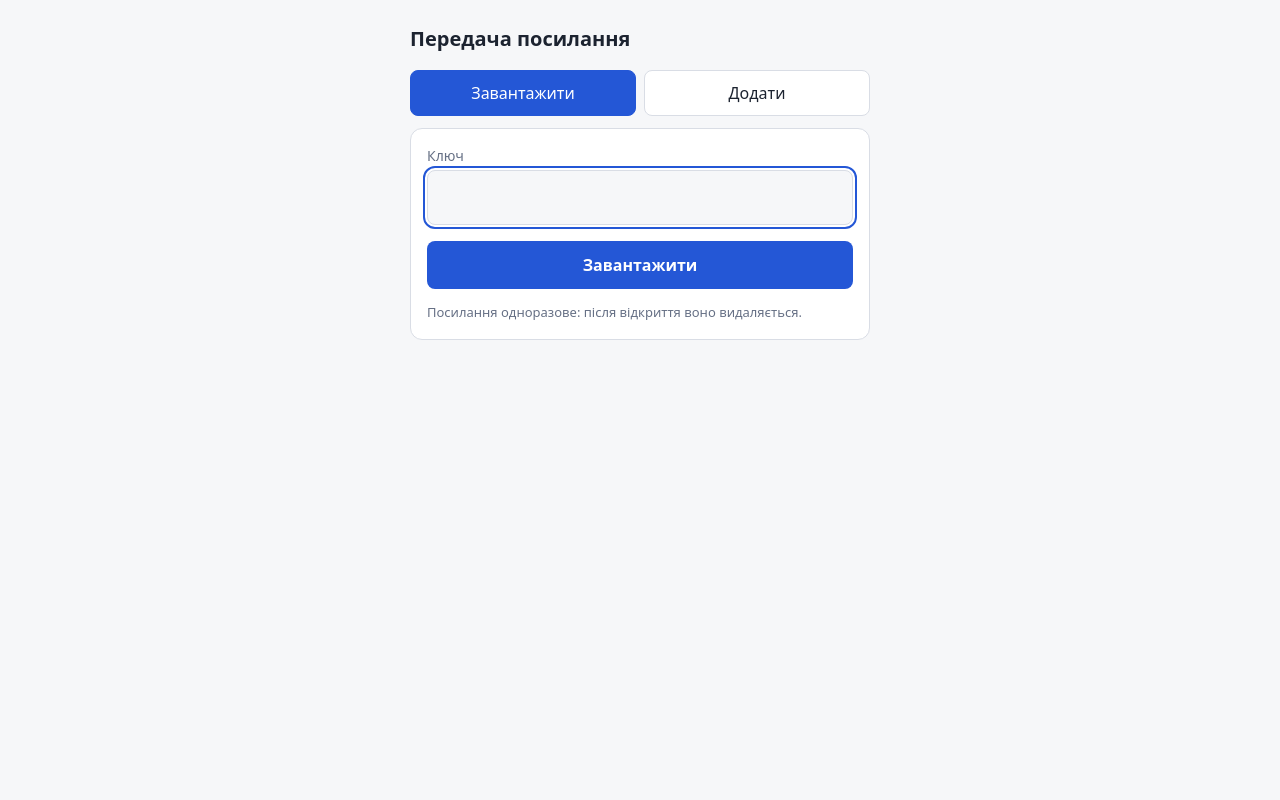
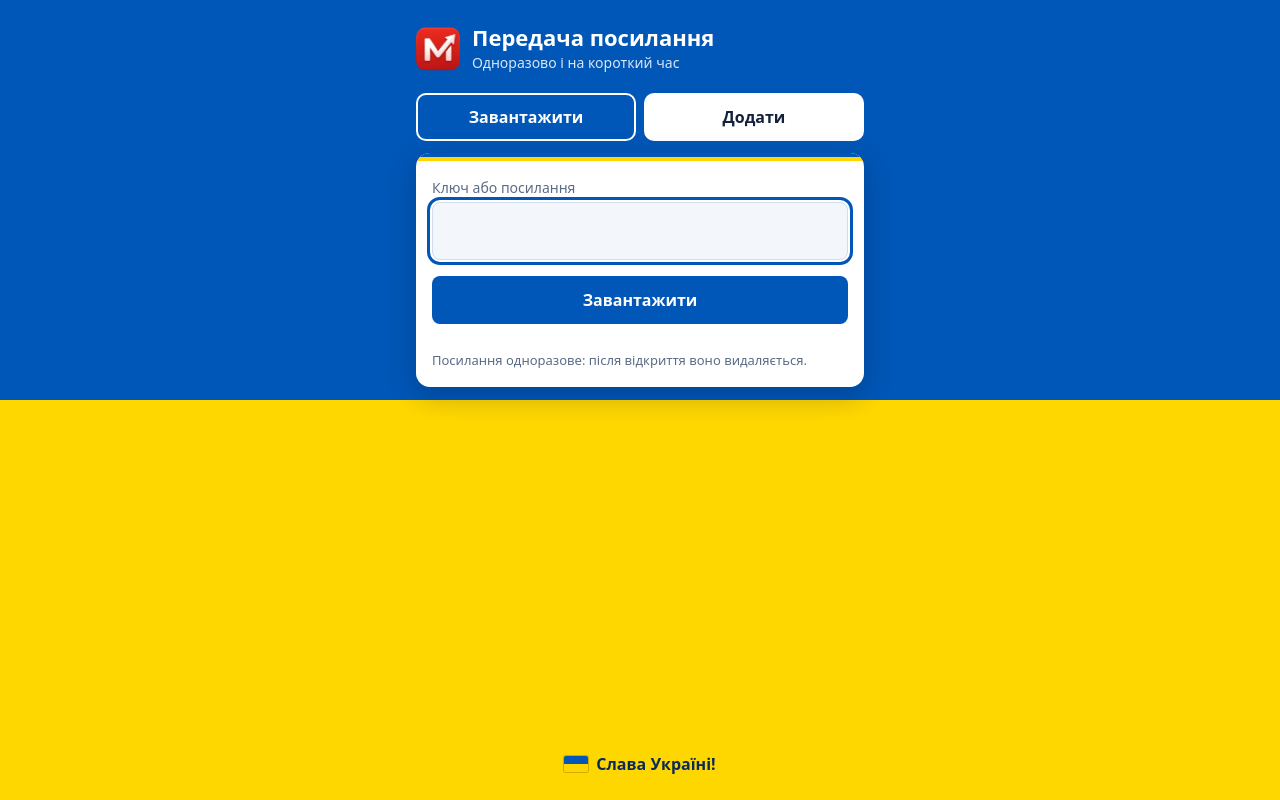
Before and after one commit to djserega/shortlink-app-io, a plain HTML site: page web/index.html in a window 1280 px wide. Drawn offline with Linux system fonts and the light colour scheme.

Commit message:
update UI

```diff
--- a/web/index.html
+++ b/web/index.html
@@ -5,60 +5,105 @@
 <meta name="viewport" content="width=device-width, initial-scale=1">
 <meta name="robots" content="noindex, nofollow">
 <meta name="referrer" content="no-referrer">
+<meta name="theme-color" content="#0057b7">
 <title>Передача посилання</title>
+<link rel="icon" href="favicon.ico" sizes="any">
+<link rel="icon" type="image/png" href="icon.png">
+<link rel="apple-touch-icon" href="apple-touch-icon.png">
 <style>
   :root {
-    --bg: #f6f7f9; --card: #fff; --text: #1c2330; --muted: #667085;
-    --line: #d9dde5; --accent: #2457d6; --accent-text: #fff; --ok: #137a3b; --err: #b42318;
+    --blue: #0057b7; --yellow: #ffd700;
+    --card: #ffffff; --text: #14213d; --muted: #5b6b86; --line: #d3dcec; --field: #f3f6fb;
+    --btn: #0057b7; --btn-text: #ffffff; --ring: #0057b7; --ok: #137a3b; --err: #b42318;
   }
   @media (prefers-color-scheme: dark) {
     :root {
-      --bg: #12151b; --card: #1b2029; --text: #e7eaf0; --muted: #98a2b3;
-      --line: #2e3542; --accent: #6d97ff; --accent-text: #0b1220; --ok: #4ade80; --err: #f87171;
+      --card: #0f1b33; --text: #e9f0ff; --muted: #9db0d0; --line: #27385c; --field: #0a1426;
+      --btn: #ffd700; --btn-text: #0b1a33; --ring: #ffd700; --ok: #4ade80; --err: #ff8a80;
     }
   }
   * { box-sizing: border-box; }
+  html { min-height: 100%; }
   body {
-    margin: 0; padding: 24px 16px; background: var(--bg); color: var(--text);
+    margin: 0; min-height: 100vh; display: flex; flex-direction: column;
+    /* прапор: синє зверху, жовте знизу */
+    background: linear-gradient(var(--blue) 50%, var(--yellow) 50%);
+    color: var(--text);
     font: 16px/1.5 system-ui, -apple-system, "Segoe UI", sans-serif;
   }
-  main { max-width: 460px; margin: 0 auto; }
-  h1 { font-size: 20px; margin: 0 0 16px; }
+  .wrap { width: 100%; max-width: 480px; margin: 0 auto; padding: 24px 16px; flex: 1; display: flex; flex-direction: column; }
+
+  header { display: flex; align-items: center; gap: 12px; color: #fff; margin-bottom: 20px; }
+  header img { width: 44px; height: 44px; border-radius: 10px; flex: none; }
+  header h1 { font-size: 22px; line-height: 1.2; margin: 0; }
+  header p { margin: 2px 0 0; font-size: 14px; opacity: .85; }
+
   .tabs { display: flex; gap: 8px; margin-bottom: 12px; }
   .tabs button {
-    flex: 1; padding: 10px; border: 1px solid var(--line); background: var(--card);
-    color: var(--text); border-radius: 8px; cursor: pointer; font: inherit;
+    flex: 1; padding: 10px; font: inherit; font-weight: 600; cursor: pointer;
+    color: var(--text); background: var(--card); border: 2px solid var(--card); border-radius: 10px;
   }
-  .tabs button[aria-selected="true"] { background: var(--accent); color: var(--accent-text); border-color: var(--accent); }
-  section { background: var(--card); border: 1px solid var(--line); border-radius: 12px; padding: 16px; }
+  .tabs button[aria-selected="true"] { background: var(--btn); color: var(--btn-text); border-color: var(--card); }
+
+  section {
+    background: var(--card); border-radius: 14px; padding: 20px 16px 16px; position: relative; overflow: hidden;
+    box-shadow: 0 8px 28px rgba(0, 20, 60, .28);
+  }
+  section::before { /* смужка-прапор угорі картки */
+    content: ""; position: absolute; inset: 0 0 auto 0; height: 8px;
+    background: linear-gradient(var(--blue) 50%, var(--yellow) 50%);
+  }
+  section { padding-top: 24px; }
+
   label { display: block; font-size: 14px; color: var(--muted); margin: 12px 0 4px; }
   label:first-of-type { margin-top: 0; }
   input {
-    width: 100%; padding: 10px; font: inherit; color: var(--text); background: var(--bg);
+    width: 100%; padding: 10px; font: inherit; color: var(--text); background: var(--field);
     border: 1px solid var(--line); border-radius: 8px;
   }
-  input:focus-visible, button:focus-visible { outline: 2px solid var(--accent); outline-offset: 2px; }
-  #key { font-size: 22px; letter-spacing: .15em; text-align: center; text-transform: lowercase; }
+  input:focus-visible, button:focus-visible, a:focus-visible { outline: 3px solid var(--ring); outline-offset: 2px; }
+  .tabs button:focus-visible { outline-color: #fff; }
+  #key { font-size: 24px; letter-spacing: .2em; text-align: center; text-transform: lowercase; }
+
   .go {
-    width: 100%; margin-top: 16px; padding: 12px; font: inherit; font-weight: 600;
-    background: var(--accent); color: var(--accent-text); border: 0; border-radius: 8px; cursor: pointer;
+    width: 100%; margin-top: 16px; padding: 12px; font: inherit; font-weight: 700;
+    background: var(--btn); color: var(--btn-text); border: 0; border-radius: 8px; cursor: pointer;
   }
   .go[disabled] { opacity: .6; cursor: wait; }
-  .msg { margin-top: 14px; font-size: 14px; word-break: break-all; }
+  .msg { margin-top: 14px; font-size: 14px; word-break: break-all; min-height: 1px; }
+  .msg a { color: inherit; }
   .msg.ok { color: var(--ok); } .msg.err { color: var(--err); }
-  .result { margin-top: 14px; padding: 12px; border: 1px dashed var(--line); border-radius: 8px; }
-  .result .big { font-size: 28px; letter-spacing: .2em; font-weight: 700; text-align: center; }
+  .result { margin-top: 14px; padding: 12px; border: 2px dashed var(--line); border-radius: 10px; }
+  .result .big { font-size: 30px; letter-spacing: .2em; font-weight: 800; text-align: center; color: var(--text); }
   .result .small { font-size: 13px; color: var(--muted); word-break: break-all; }
-  .copy { margin-top: 8px; width: 100%; padding: 8px; font: inherit; border: 1px solid var(--line);
-          background: transparent; color: var(--text); border-radius: 8px; cursor: pointer; }
+  .copy {
+    margin-top: 8px; width: 100%; padding: 8px; font: inherit; font-weight: 600; cursor: pointer;
+    background: transparent; color: var(--text); border: 1px solid var(--line); border-radius: 8px;
+  }
   .hint { font-size: 13px; color: var(--muted); margin-top: 12px; }
+
+  footer {
+    margin-top: auto; padding-top: 28px; text-align: center; font-weight: 700; color: #0b2a57;
+    display: flex; align-items: center; justify-content: center; gap: 8px;
+  }
+  .flag { /* прапор через CSS: емодзі-прапори не показуються у Windows */
+    display: inline-block; width: 24px; height: 16px; border-radius: 2px; flex: none;
+    background: linear-gradient(var(--blue) 50%, var(--yellow) 50%); box-shadow: 0 0 0 1px rgba(0, 0, 0, .2);
+  }
   [hidden] { display: none !important; }
 </style>
 </head>
 <body>
+<div class="wrap">
+  <header>
+    <img src="icon.png" alt="" width="44" height="44">
+    <div>
+      <h1>Передача посилання</h1>
+      <p>Одноразово і на короткий час</p>
+    </div>
+  </header>
+
   <main>
-  <h1>Передача посилання</h1>
-
     <div class="tabs" role="tablist">
       <button role="tab" id="tab-get" aria-selected="true" aria-controls="p-get">Завантажити</button>
       <button role="tab" id="tab-add" aria-selected="false" aria-controls="p-add">Додати</button>
@@ -67,8 +112,8 @@
     <!-- Завантажити -->
     <section id="p-get" role="tabpanel" aria-labelledby="tab-get">
       <form id="f-get" autocomplete="off">
-      <label for="key">Ключ</label>
-      <input id="key" maxlength="5" inputmode="latin" autocapitalize="off" autocorrect="off" spellcheck="false" required>
+        <label for="key">Ключ або посилання</label>
+        <input id="key" inputmode="latin" autocapitalize="off" autocorrect="off" spellcheck="false" required>
         <button class="go" type="submit">Завантажити</button>
       </form>
       <div id="m-get" class="msg" role="status" aria-live="polite"></div>
@@ -94,6 +139,9 @@
       </div>
     </section>
   </main>
+
+  <footer><span class="flag" aria-hidden="true"></span> Слава Україні!</footer>
+</div>
 
 <script>
   // Підставляється workflow з GitHub Variable API_URL; для локальної перевірки впишіть адресу вручну
@@ -132,9 +180,37 @@
     return data;
   }
 
+  // ---- Ключ із будь-чого, що вставили ----
+  // Повертає null, якщо вставлено чужу адресу; інакше 5 символів ключа.
+  const cleanKey = (s) => s.toLowerCase().replace(/[^a-z0-9]/g, "").slice(0, 5);
+  function keyFrom(text) {
+    let s = String(text || "").trim();
+    // адреса без протоколу: djserega.github.io/x/#ab3k9
+    if (/^[a-z0-9.-]+\.[a-z]{2,}(\/|#|$)/i.test(s)) s = "https://" + s;
+    if (/^https?:\/\//i.test(s)) {
+      let u;
+      try { u = new URL(s); } catch { return null; }
+      const trim = (p) => p.replace(/\/+$/, "");
+      // посилання на цю сторінку → залишаємо лише код після #
+      if (u.origin === location.origin && trim(u.pathname) === trim(location.pathname))
+        return cleanKey(u.hash.slice(1));
+      return null;
+    }
+    return cleanKey(s);
+  }
+
+  $("key").addEventListener("paste", (e) => {
+    e.preventDefault();
+    const k = keyFrom((e.clipboardData || window.clipboardData).getData("text"));
+    if (k === null) { msg("m-get", "Це посилання не з цього сайту. Вставте ключ або посилання на цю сторінку.", "err"); return; }
+    $("key").value = k;
+    msg("m-get", "");
+  });
+  $("key").addEventListener("input", () => { $("key").value = cleanKey($("key").value); });
+
   // ---- Завантажити ----
   async function download(key) {
-    key = key.trim().toLowerCase();
+    key = cleanKey(key);
     if (!key) return;
     const btn = $("f-get").querySelector("button");
     btn.disabled = true;
@@ -187,7 +263,7 @@
   };
 
   // ---- Ключ в адресі: x/#ab3k9 → одразу завантажити ----
-  const fromHash = location.hash.replace(/^#/, "");
+  const fromHash = cleanKey(location.hash.replace(/^#/, ""));
   if (fromHash) { $("key").value = fromHash; download(fromHash); }
   else $("key").focus();
 </script>
```
Also changed, not shown: web/apple-touch-icon.png (added), web/favicon.ico (added), web/icon.png (added). Lines whose indentation alone changed are shown as unchanged.
